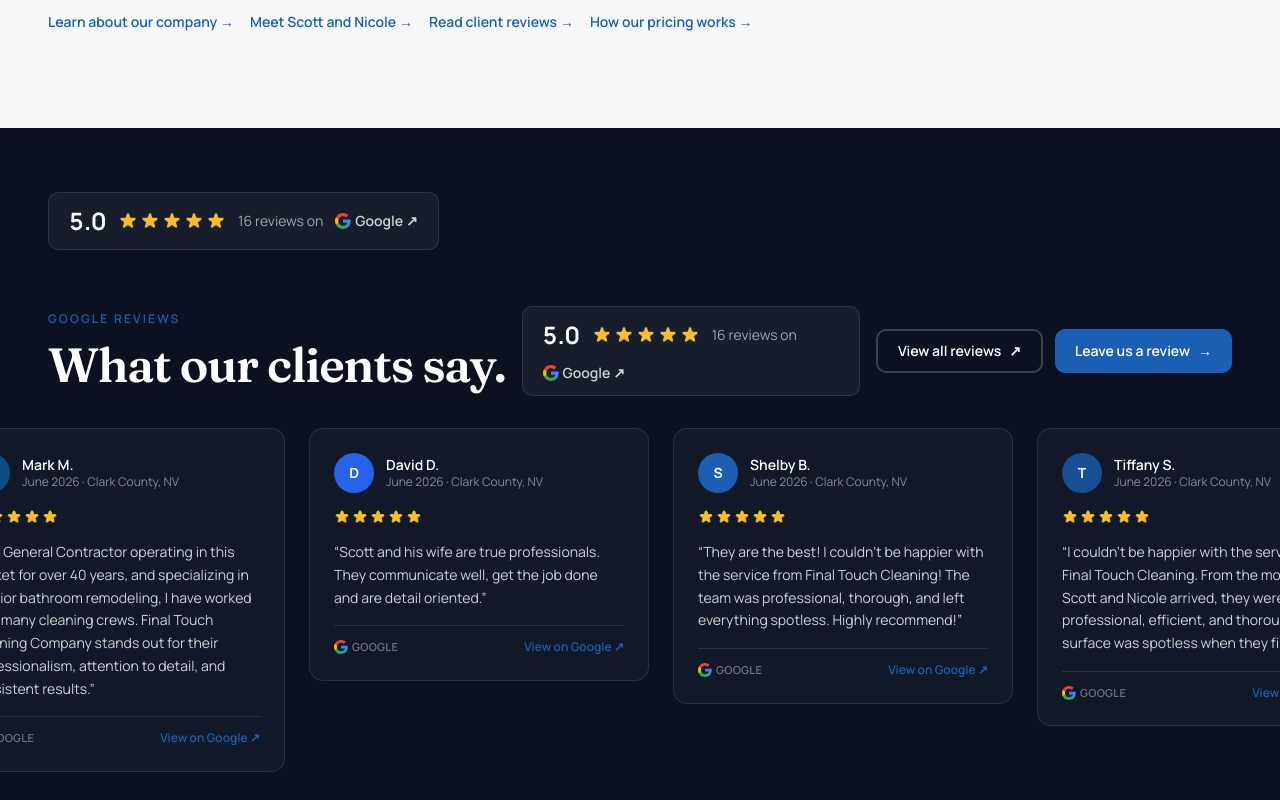
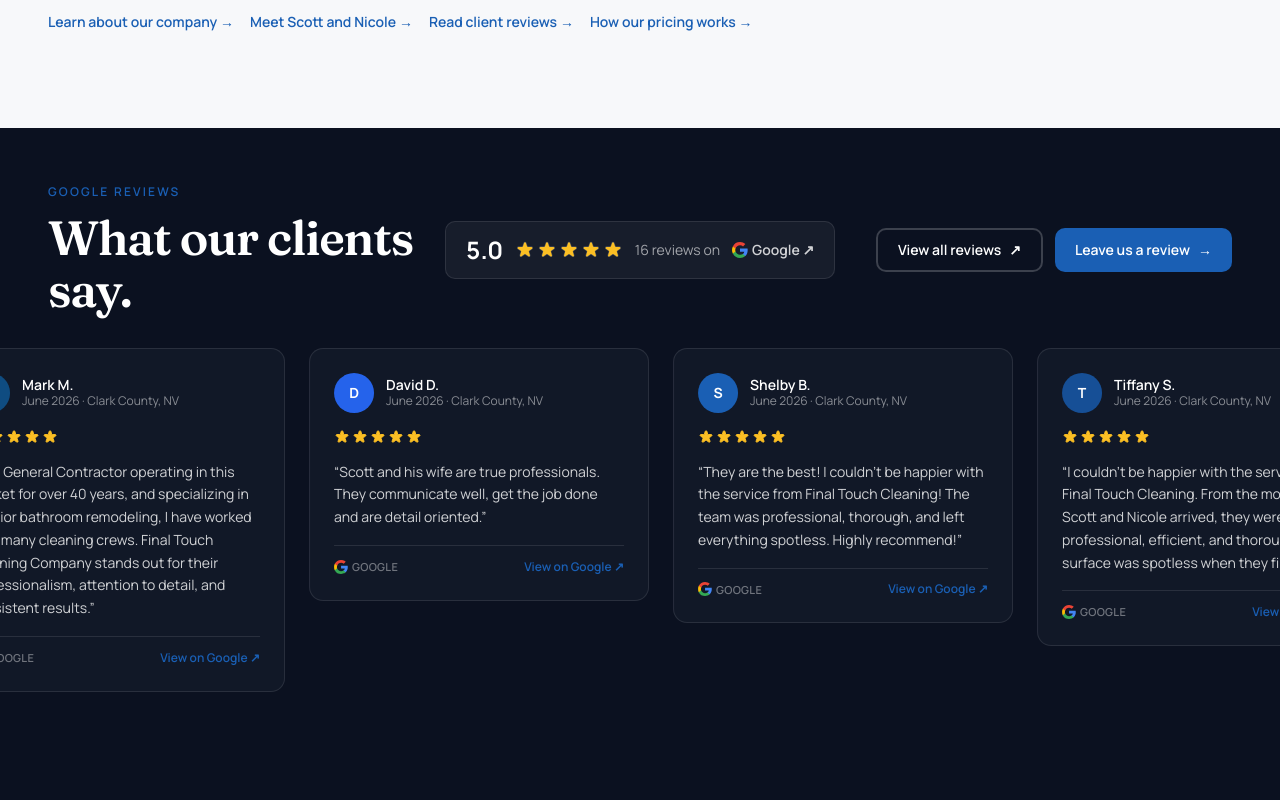
Before and after one commit to SedrickHarris/final-touch-cleaning-company-site, a Next.js app: page / in a window 1280 px wide. Shown: the part 4960-5760 px from the top of the page. Built offline with nearby package versions, Linux system fonts and the light colour scheme.

Commit message:
reviews: balanced 3-column heading row, drop pre-carousel summary block

```diff
--- a/components/reviews/GoogleReviewsCarousel.tsx
+++ b/components/reviews/GoogleReviewsCarousel.tsx
@@ -91,8 +91,8 @@ export default function GoogleReviewsCarousel({
 
       {/* Heading row: H2 left · chip center · buttons right */}
       <div className="mx-auto max-w-[1440px] px-4 sm:px-6 lg:px-10 xl:px-12">
-        <div className="mb-8 flex flex-col sm:flex-row sm:items-center gap-4">
-          <div className="shrink-0">
+        <div className="mb-8 flex flex-col sm:flex-row sm:items-center">
+          <div className="flex-1">
             <p className="font-body text-xs font-semibold uppercase tracking-[0.18em] text-brand-blue">
               {eyebrow}
             </p>
@@ -103,7 +103,7 @@ export default function GoogleReviewsCarousel({
             </h2>
           </div>
           {summary && (
-            <div className="flex-1 flex justify-center">
+            <div className="flex-1 flex justify-center py-4 sm:py-0">
               <GoogleReviewSummary
                 averageRating={summary.averageRating}
                 totalReviewCount={summary.totalReviewCount}
@@ -112,7 +112,7 @@ export default function GoogleReviewsCarousel({
               />
             </div>
           )}
-          <div className="flex flex-row items-center gap-3 shrink-0 sm:ml-auto">
+          <div className="flex-1 flex flex-row items-center justify-end gap-3">
             <Link
               href={placeUrl}
               target="_blank"
--- a/components/reviews/GoogleReviewsSection.tsx
+++ b/components/reviews/GoogleReviewsSection.tsx
@@ -110,16 +110,7 @@ export default function GoogleReviewsSection({
   }
 
   return (
-    <div>
-      {showSummary && summary && (
-        <div className={`${isDark ? 'bg-[#0B1120]' : 'bg-light-gray'} pt-12 sm:pt-16 pb-0`}>
-          <div className="mx-auto max-w-[1440px] px-4 sm:px-6 lg:px-10 xl:px-12">
-            <GoogleReviewSummary averageRating={summary.averageRating!} totalReviewCount={summary.totalReviewCount!} placeUrl={placeUrl} isDark={isDark} />
-          </div>
-        </div>
-      )}
-      <GoogleReviewsCarousel reviews={reviews} placeUrl={placeUrl} writeReviewUrl={writeReviewUrl}
-        summary={summary ? { averageRating: summary.averageRating!, totalReviewCount: summary.totalReviewCount! } : null} heading={resolvedHeading} eyebrow={eyebrow} variant={resolvedCardVariant} autoPlayMs={autoPlayMs} />
-    </div>
+    <GoogleReviewsCarousel reviews={reviews} placeUrl={placeUrl} writeReviewUrl={writeReviewUrl}
+      summary={summary ? { averageRating: summary.averageRating!, totalReviewCount: summary.totalReviewCount! } : null} heading={resolvedHeading} eyebrow={eyebrow} variant={resolvedCardVariant} autoPlayMs={autoPlayMs} />
   );
 }
```
